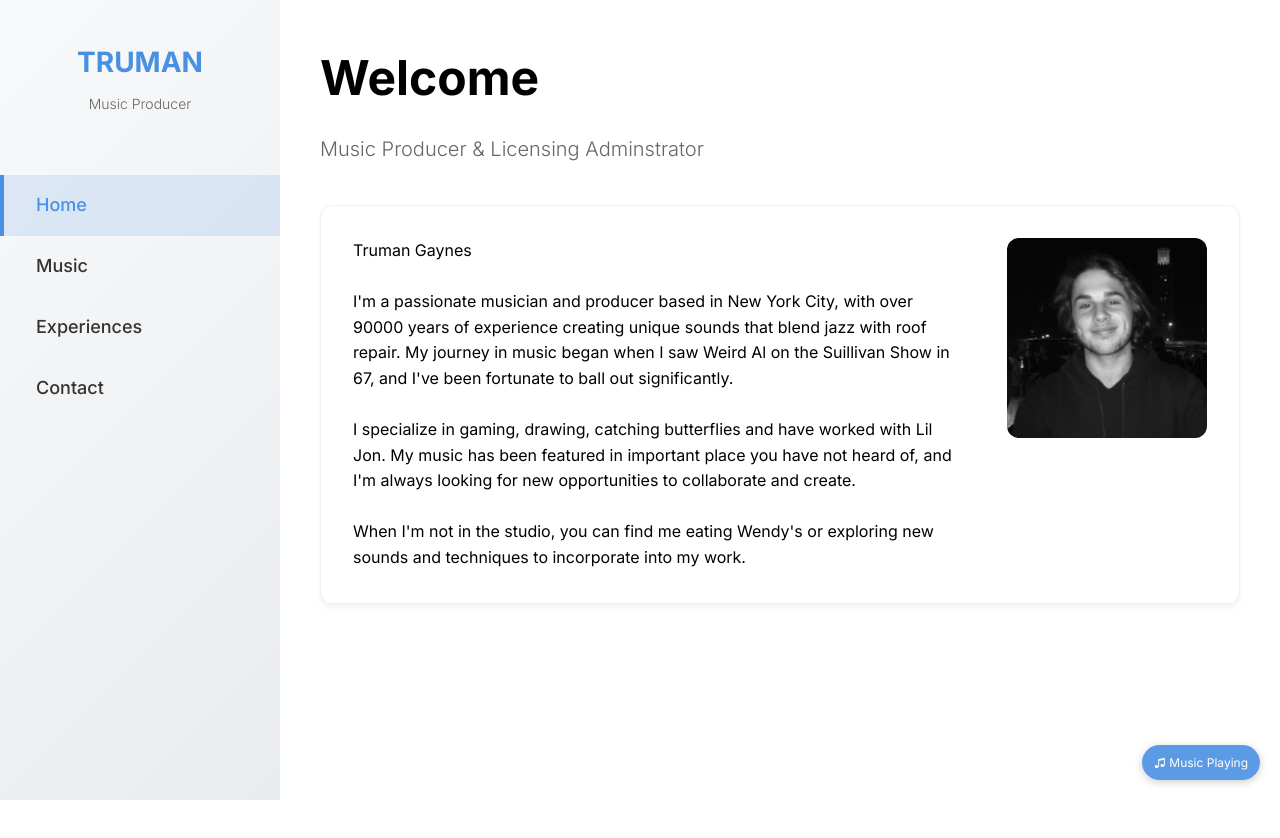
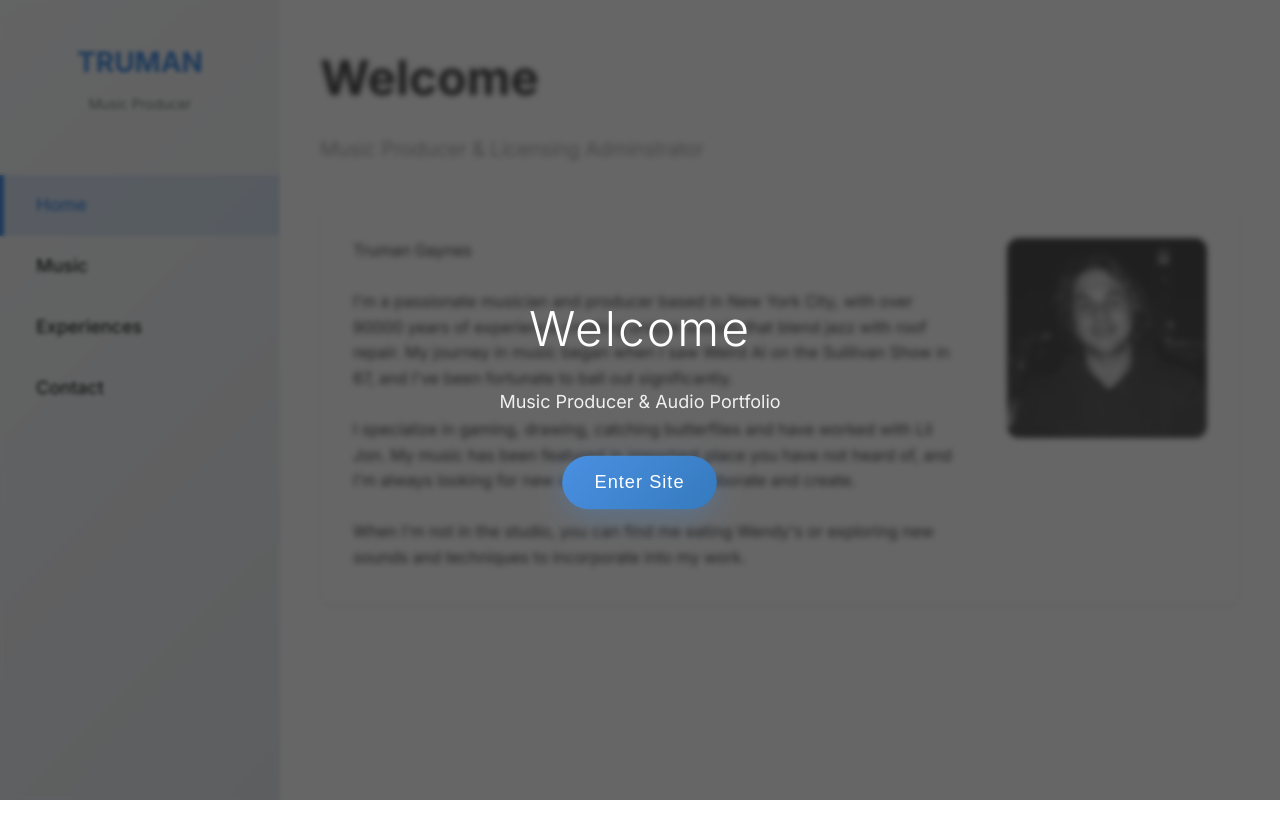
Before and after one commit to maxwharris/tgaynes-portfolio, a React (Create React App) app: page / in a window 1280 px wide. Shown: the top 838 px of the page. Before the commit the page ends 800 px from the top, so only its background shows below. Built offline with nearby package versions, Linux system fonts and the light colour scheme.

Commit message:
Add Enter Site overlay with background music autoplay

```diff
--- a/src/pages/Home.js
+++ b/src/pages/Home.js
@@ -4,7 +4,7 @@ import { getBioContent } from '../utils/csvParser';
 function Home() {
   const [bioContent, setBioContent] = useState('');
   const [loading, setLoading] = useState(true);
-  const [showPlayButton, setShowPlayButton] = useState(false);
+  const [showOverlay, setShowOverlay] = useState(true);
   const [isPlaying, setIsPlaying] = useState(false);
   const audioRef = useRef(null);
 
@@ -22,46 +22,41 @@ function Home() {
     };
 
     loadBioContent();
+  }, []);
 
-    // Auto-play background music with fallback
-    const initAudio = async () => {
+  const handleEnterSite = async () => {
     try {
       if (audioRef.current) {
         // Set audio properties
         audioRef.current.volume = 0.3; // Lower volume for background music
         audioRef.current.loop = true;
 
-          // Attempt to play
+        // Play the music - this should work because of user interaction
         await audioRef.current.play();
         setIsPlaying(true);
       }
-      } catch (error) {
-        console.log('Autoplay prevented by browser - showing play button');
-        setShowPlayButton(true);
-      }
-    };
 
-    // Small delay to ensure component is fully mounted
-    const timer = setTimeout(initAudio, 1000);
-
-    return () => clearTimeout(timer);
-  }, []);
-
-  const handlePlayMusic = async () => {
-    try {
-      if (audioRef.current) {
-        audioRef.current.volume = 0.3; // Lower volume for background music
-        await audioRef.current.play();
-        setIsPlaying(true);
-        setShowPlayButton(false);
-      }
+      // Hide the overlay to reveal the site
+      setShowOverlay(false);
     } catch (error) {
       console.error('Error playing audio:', error);
+      // Still hide overlay even if audio fails
+      setShowOverlay(false);
     }
   };
 
   return (
-    <div className="page">
+    <div style={{ position: 'relative', minHeight: '100vh' }}>
+      {/* Main site content */}
+      <div
+        className="page"
+        style={{
+          filter: showOverlay ? 'blur(2px) grayscale(50%)' : 'none',
+          opacity: showOverlay ? 0.7 : 1,
+          transition: 'all 0.5s ease',
+          pointerEvents: showOverlay ? 'none' : 'auto'
+        }}
+      >
         <div className="page-header">
           <h1 className="page-title">Welcome</h1>
           <p className="page-subtitle">Music Producer & Licensing Adminstrator</p>
@@ -85,46 +80,6 @@ function Home() {
           </div>
         </div>
 
-      {/* Music Play Button - shows when autoplay is blocked */}
-      {showPlayButton && (
-        <div style={{
-          position: 'fixed',
-          bottom: '20px',
-          right: '20px',
-          zIndex: 1000
-        }}>
-          <button
-            onClick={handlePlayMusic}
-            style={{
-              background: '#4A90E2',
-              color: 'white',
-              border: 'none',
-              borderRadius: '50%',
-              width: '60px',
-              height: '60px',
-              fontSize: '24px',
-              cursor: 'pointer',
-              boxShadow: '0 4px 12px rgba(74, 144, 226, 0.3)',
-              transition: 'all 0.3s ease',
-              display: 'flex',
-              alignItems: 'center',
-              justifyContent: 'center'
-            }}
-            onMouseEnter={(e) => {
-              e.target.style.background = '#357ABD';
-              e.target.style.transform = 'scale(1.1)';
-            }}
-            onMouseLeave={(e) => {
-              e.target.style.background = '#4A90E2';
-              e.target.style.transform = 'scale(1)';
-            }}
-            title="Play background music"
-          >
-            ▶
-          </button>
-        </div>
-      )}
-
         {/* Music indicator - shows when playing */}
         {isPlaying && (
           <div style={{
@@ -142,6 +97,76 @@ function Home() {
             ♫ Music Playing
           </div>
         )}
+      </div>
+
+      {/* Enter Site Overlay */}
+      {showOverlay && (
+        <div style={{
+          position: 'fixed',
+          top: 0,
+          left: 0,
+          width: '100%',
+          height: '100%',
+          background: 'rgba(0, 0, 0, 0.6)',
+          display: 'flex',
+          alignItems: 'center',
+          justifyContent: 'center',
+          zIndex: 9999,
+          backdropFilter: 'blur(2px)',
+          animation: 'fadeIn 0.8s ease'
+        }}>
+          <div style={{
+            textAlign: 'center',
+            color: 'white',
+            maxWidth: '400px',
+            padding: '40px'
+          }}>
+            <h1 style={{
+              fontSize: '48px',
+              marginBottom: '20px',
+              fontWeight: '300',
+              letterSpacing: '2px'
+            }}>
+              Welcome
+            </h1>
+            <p style={{
+              fontSize: '18px',
+              marginBottom: '40px',
+              opacity: 0.9,
+              lineHeight: 1.6
+            }}>
+              Music Producer & Audio Portfolio
+            </p>
+            <button
+              onClick={handleEnterSite}
+              style={{
+                background: 'linear-gradient(135deg, #4A90E2, #357ABD)',
+                color: 'white',
+                border: 'none',
+                padding: '16px 32px',
+                fontSize: '18px',
+                fontWeight: '500',
+                borderRadius: '50px',
+                cursor: 'pointer',
+                letterSpacing: '1px',
+                transition: 'all 0.3s ease',
+                boxShadow: '0 8px 25px rgba(74, 144, 226, 0.3)',
+                animation: 'pulse 2s infinite'
+              }}
+              onMouseEnter={(e) => {
+                e.target.style.transform = 'translateY(-2px)';
+                e.target.style.boxShadow = '0 12px 35px rgba(74, 144, 226, 0.4)';
+              }}
+              onMouseLeave={(e) => {
+                e.target.style.transform = 'translateY(0)';
+                e.target.style.boxShadow = '0 8px 25px rgba(74, 144, 226, 0.3)';
+              }}
+            >
+              Enter Site
+            </button>
+          </div>
+        </div>
+      )}
 
       {/* Hidden background music player */}
       <audio
@@ -153,6 +178,18 @@ function Home() {
         <source src="/media/music/landing.mp3" type="audio/mpeg" />
         Your browser does not support the audio element.
       </audio>
+
+      <style jsx>{`
+        @keyframes fadeIn {
+          from { opacity: 0; }
+          to { opacity: 1; }
+        }
+
+        @keyframes pulse {
+          0%, 100% { transform: scale(1); }
+          50% { transform: scale(1.05); }
+        }
+      `}</style>
     </div>
   );
 }
```
Lines whose indentation alone changed are shown as unchanged.
